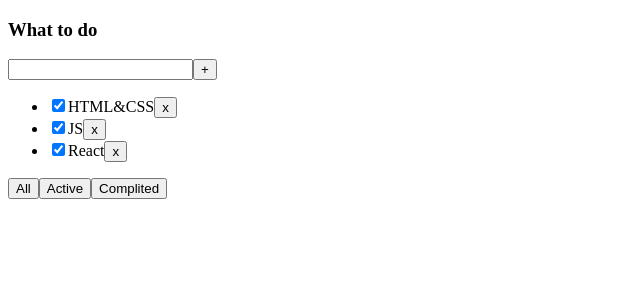
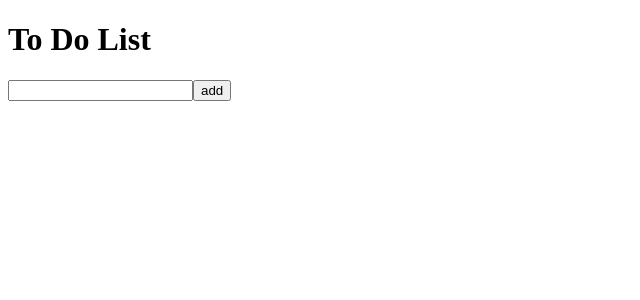
Before and after one commit to MikitaLemesh/toDo, a React (Create React App) app in the folder my-app/: page / in a window 1280 px wide. Shown: the top 300 px of the page, without its empty margins (0-640 px from the left). Built offline with nearby package versions, Linux system fonts and the light colour scheme.

Commit message:
fix: delete component ToDoTask

```diff
--- a/my-app/src/App.tsx
+++ b/my-app/src/App.tsx
@@ -1,12 +1,17 @@
 import React from 'react';
-import ToDoList from './ToDOList';
+import tasks from './constants';
+
 import './App.css';
 
 function App() {
   return (
-    <div>
-      <ToDoList />
-    </div>
+    <>
+      <h1>To Do List</h1>
+      <form action="">
+        <input type="text" />
+        <button>add</button>
+      </form>
+    </>
   );
 }
 
--- a/my-app/src/ToDOList.tsx
+++ /dev/null
@@ -1,34 +0,0 @@
-import React, { useState } from "react";
-import tasks from "./constants";
-
-function ToDoList() {
-    const [tasksList, setTasksList] = useState(tasks);
-    function gun(id: number) {
-      const filteredTasks = tasksList.filter(item => item.id !== id)
-      setTasksList(filteredTasks)
-      console.log(filteredTasks)
-    }
-    return (
-      <div>
-        <h3>What to do</h3>
-        <div>
-          <input />
-          <button>+</button>
-        </div>
-        <ul>
-          {tasksList.map((item) => <li><input type='checkbox' checked={item.isDone}/>
-              <span>{item.task}</span>
-              <button onClick={() => gun(item.id)}>x</button>
-            </li>
-          )}
-        </ul>
-        <div>
-            <button>All</button>
-            <button>Active</button>
-            <button>Complited</button>
-        </div>
-      </div>
-    )
-}
-
-export default ToDoList;
--- a/my-app/src/constants.tsx
+++ b/my-app/src/constants.tsx
@@ -1,4 +1,4 @@
-const tasks = [
+const tasks: Array<Tasks> = [
     {
       id: 1,
       task: "HTML&CSS",
@@ -16,4 +16,10 @@ const tasks = [
     },
 ]
 
+type Tasks = {
+  id: number,
+  task: string,
+  isDone: boolean
+}
+
 export default tasks;
```
